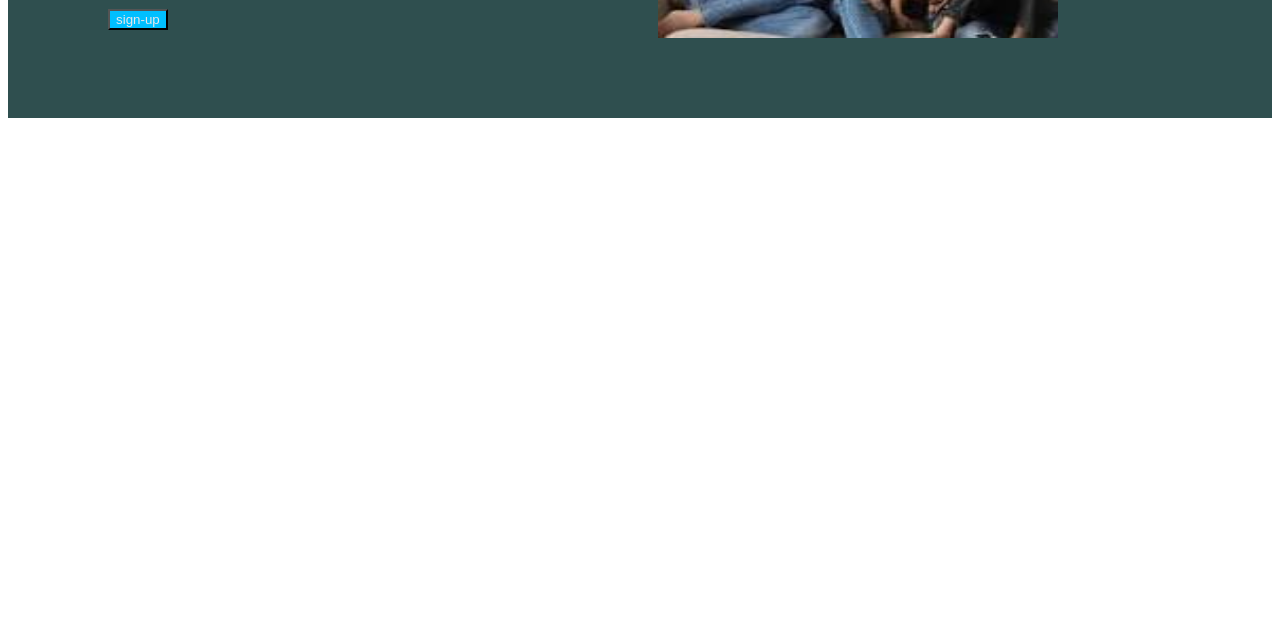
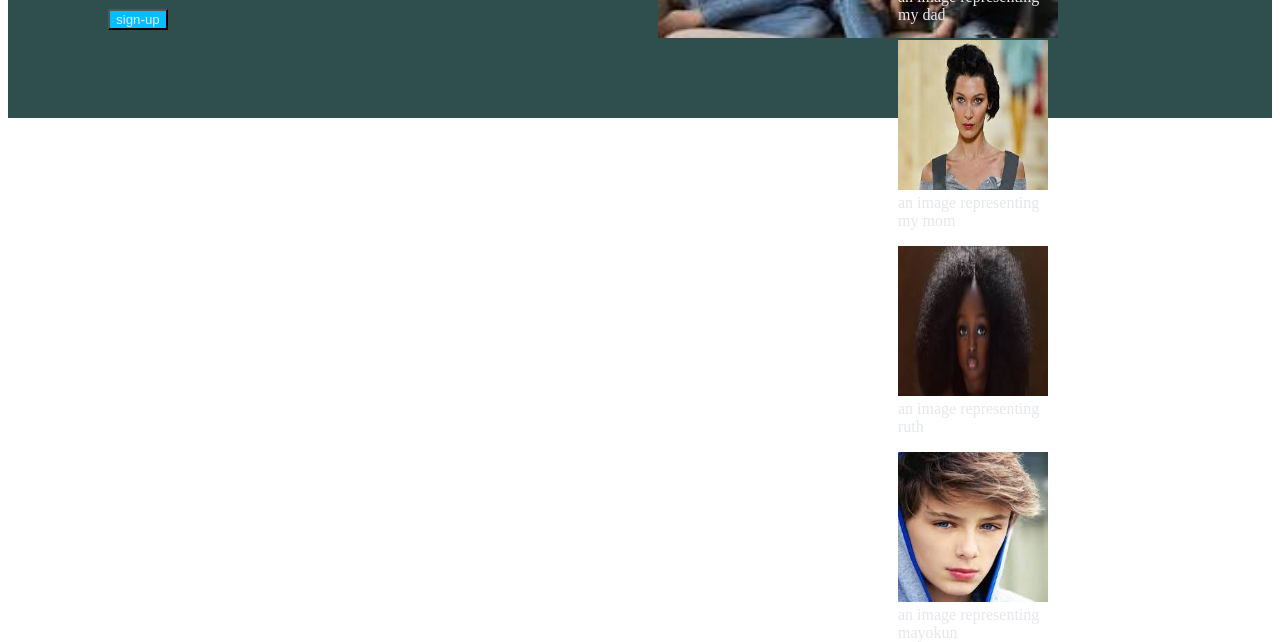
Before and after one commit to AgataGolik/Treasure-Family, a plain HTML site: page index.html in a window 1280 px wide. Shown: the part 257-899 px from the top of the page. Before the commit the page ends 800 px from the top, so only its background shows below. Drawn offline with Linux system fonts and the light colour scheme.

Commit message:
i wrote the html for the section with images

```diff
--- a/index.html
+++ b/index.html
@@ -29,11 +29,94 @@
     <div id="box-header">
         <img src="./images/random-family.jpeg" alt="picture of a random family" width="400" height="220"/>
     </div>
+</div>
 
-</div>
+<div id="images">
+    <figure>
+        <img src="./images/random-daddy.jpeg" alt="an image representing my dad" width="150" height="150"/>
+        <figcaption>an image representing my dad</figcaption>
+    </figure>
+    <figure>
+        <img src="./images/random-mummy.jpeg" alt="an image representing my mom" width="150" height="150"/>
+        <figcaption>an image representing my mom</figcaption>
+    </figure>
+    <figure>
+        <img src="./images/random-ruth.jpeg" alt="an image representing ruth" width="150" height="150"/>
+        <figcaption>an image representing ruth</figcaption>
+    </figure>
+    <figure>
+        <img src="./images/random-mayokun.jpeg" alt="an image representing mayokun" width="150" height="150"/>
+        <figcaption>an image representing mayokun</figcaption>
+    </figure>
 
 
 </div>
 
+<div>
+    i dont know what the fvck is wrong with my web page
+</div>
+
+
+
+
+
+
+
+
+
+
+
+
+
+
+
+
+
+
+
+
+
+
+
+
+
+
+
+
+
+
+
+
+
+
+
+
+
+
+
+
+
+
+
+
+
+
+
+
+
+
+
+
+
+
+
+
+
+
+
+
+
+
+
 </body>
 </html>
--- a/style.css
+++ b/style.css
@@ -50,3 +50,11 @@
         background-color:deepskyblue;
         color: #E5E7EB;
     }
+    #images {
+
+
+    }
+
+    figure {
+
+    }
```
Also changed, not shown: images/random-daddy.jpeg (added), images/random-mayokun.jpeg (added), images/random-mummy.jpeg (added), images/random-ruth.jpeg (added).
